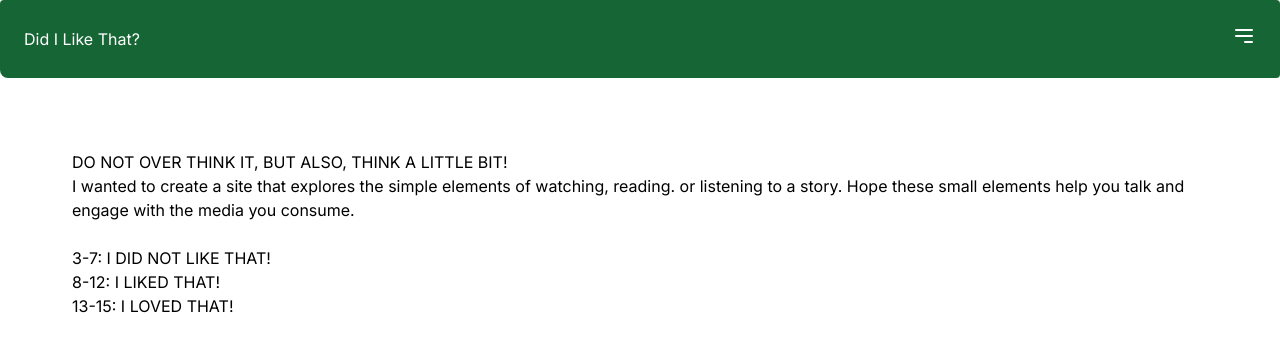
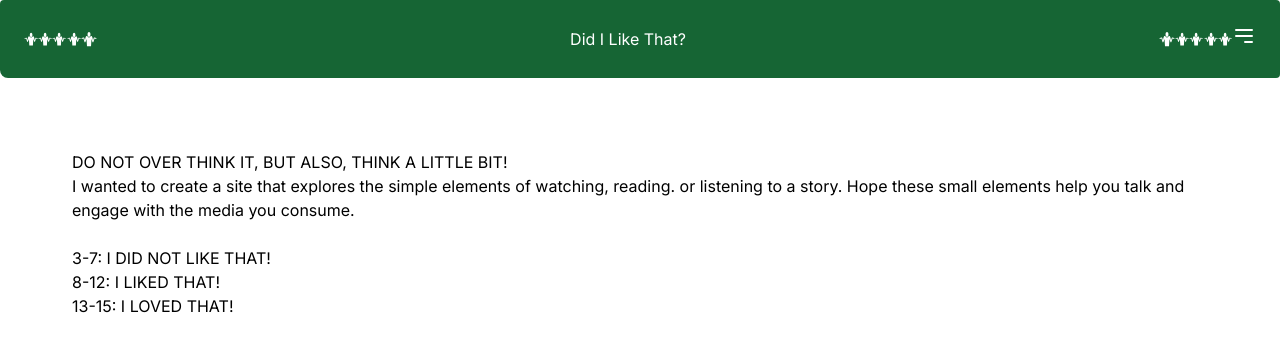
Before and after one commit to rohansinha01/capstone, a Next.js app: page /faq in a window 1280 px wide. Shown: the top 352 px of the page. Built offline with nearby package versions, Linux system fonts and the light colour scheme; what tw-elements would draw is missing.

Commit message:
added icons

```diff
--- a/app/components/Navbar.tsx
+++ b/app/components/Navbar.tsx
@@ -1,7 +1,7 @@
 'use client'
 import Link from "next/link";
 import { useState } from "react";
-
+import { GiShrug } from "react-icons/gi";
 
 
 export const Navbar = () => {
@@ -30,8 +30,14 @@ export const Navbar = () => {
     return (
         <nav className="bg-green-800 text-white p-4 sm:p-6 md:flex md: justify-between md: items-center rounded-bl-lg rounded -br-lg">
            <div className="container mx-auto flex justify-between items-center">
+           <GiShrug /><GiShrug /><GiShrug /><GiShrug />
 
-            <Link href="/" className="container mx-auto flex justify-between items-center">Did I Like That?</Link>
+            <Link href="/" className="container mx-auto flex justify-between items-center"><GiShrug />Did I Like That?<GiShrug /></Link>
+
+            <GiShrug />
+            <GiShrug />
+            <GiShrug />
+            <GiShrug />
 
 
 
```
